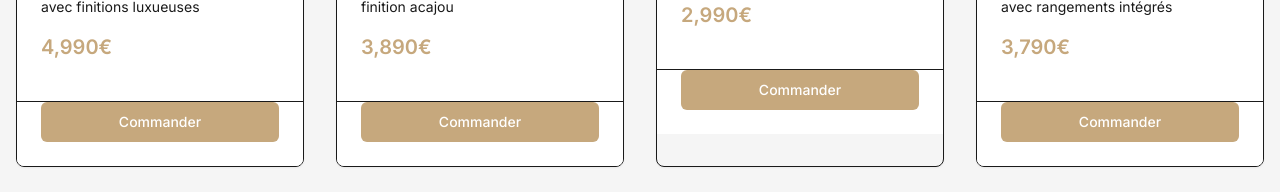
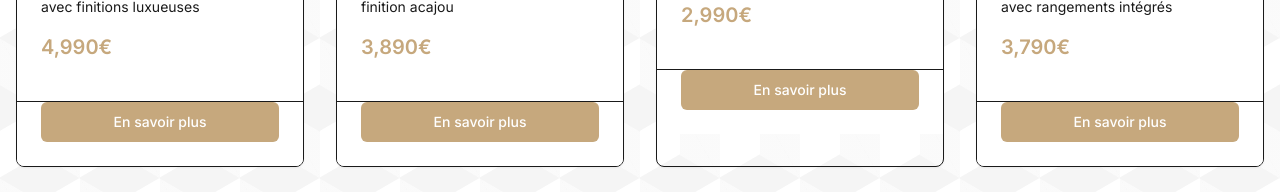
Before and after one commit to tafer-MAHDI/polyteleia-luxury, a React (Vite) app: page / in a window 1280 px wide. Shown: the part 5689-5881 px from the top of the page. Built offline with nearby package versions, Linux system fonts and the light colour scheme.

Commit message:
Update Professional Furniture Section
Updated the Professional Furniture section to enhance its content and presentation, ensuring a consistent user experience across the application.
[skip gpt_engineer]

```diff
--- a/src/components/ProfessionalFurniture.tsx
+++ b/src/components/ProfessionalFurniture.tsx
@@ -8,7 +8,7 @@ const professionalFurniture = [
     name: "Bureau Présidentiel Excellence",
     price: "4,990€",
     description: "Bureau présidentiel en bois massif avec finitions luxueuses",
-    image: "https://images.unsplash.com/photo-1581092795360-fd1ca04f0952",
+    image: "/placeholder.svg",
     category: "bureau"
   },
   {
@@ -16,7 +16,7 @@ const professionalFurniture = [
     name: "Table de Réunion Executive",
     price: "3,890€",
     description: "Table de réunion professionnelle, finition acajou",
-    image: "https://images.unsplash.com/photo-1483058712412-4245e9b90334",
+    image: "/placeholder.svg",
     category: "reunion"
   },
   {
@@ -24,7 +24,7 @@ const professionalFurniture = [
     name: "Bibliothèque Corporate",
     price: "2,990€",
     description: "Bibliothèque professionnelle modulable en bois noble",
-    image: "https://images.unsplash.com/photo-1488590528505-98d2b5aba04b",
+    image: "/placeholder.svg",
     category: "bibliotheque"
   },
   {
@@ -32,7 +32,7 @@ const professionalFurniture = [
     name: "Bureau Direction Moderne",
     price: "3,790€",
     description: "Bureau de direction contemporain avec rangements intégrés",
-    image: "https://images.unsplash.com/photo-1485827404703-89b55fcc595e",
+    image: "/placeholder.svg",
     category: "bureau"
   }
 ];
@@ -41,7 +41,7 @@ const ProfessionalFurniture = () => {
   const navigate = useNavigate();
 
   return (
-    <section id="professional" className="py-20 bg-gradient-to-b from-gray-50 to-white">
+    <section id="professional" className="py-20 geometric-background">
       <div className="container mx-auto px-4">
         <div className="text-center mb-16">
           <h2 className="text-4xl md:text-5xl font-serif mb-4 text-dark">
@@ -79,7 +79,7 @@ const ProfessionalFurniture = () => {
                   className="w-full bg-gold hover:bg-gold/90 text-white font-medium py-3 transition-colors duration-300"
                   onClick={() => navigate(`/product/${item.id}`)}
                 >
-                  Commander
+                  En savoir plus
                 </Button>
               </CardFooter>
             </Card>
```
